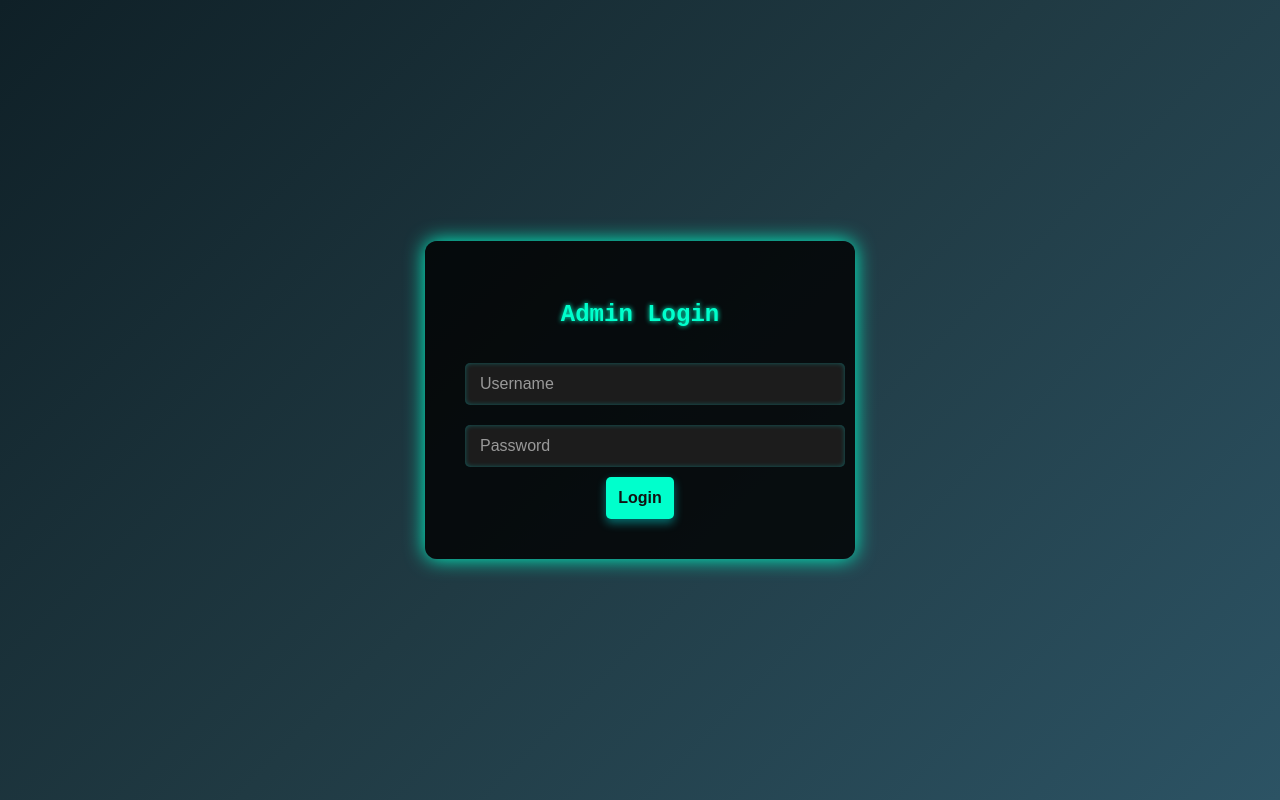
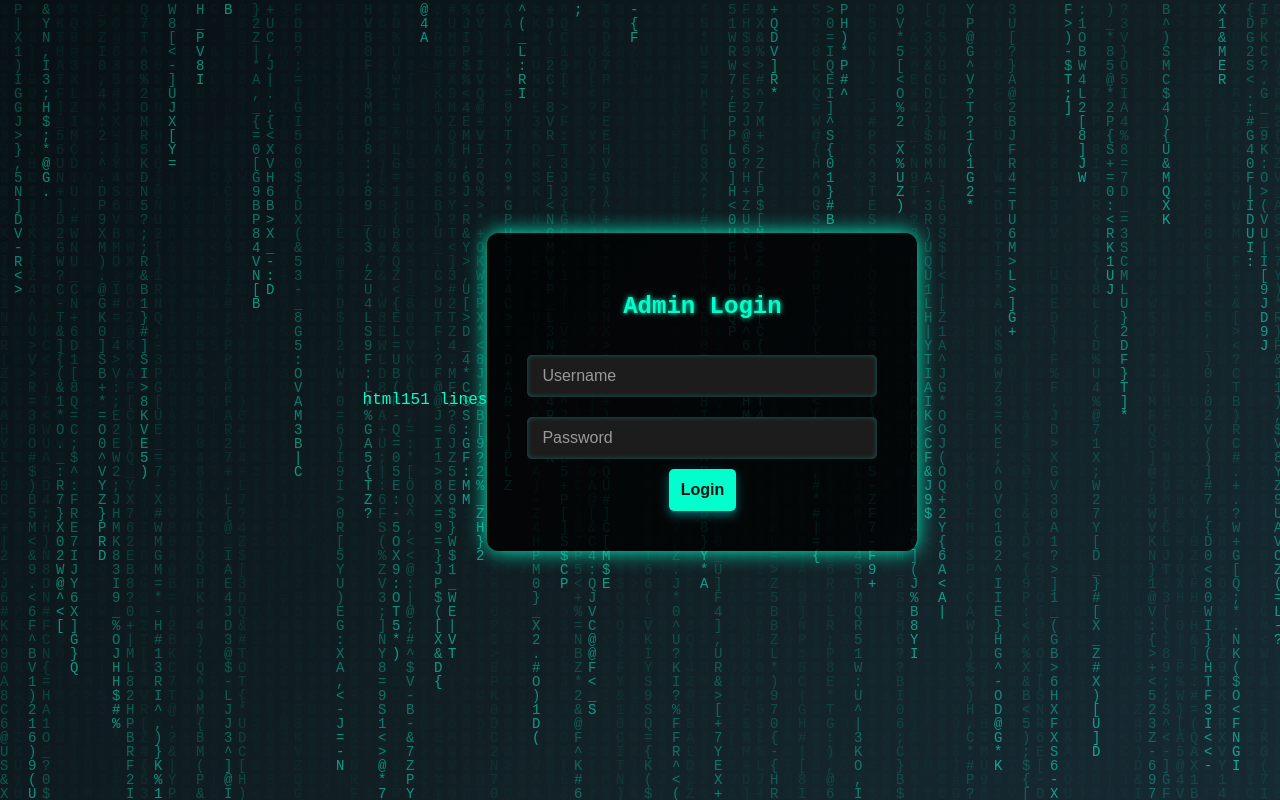
Before and after one commit to ALLSafeSecurityORG/ALLsafe, a Flask app: page /admin_login in a window 1280 px wide. Run offline with Flask 3, Linux system fonts and the light colour scheme; data that the repository does not hold is empty; parts of the project's set-up code (start-up, migrations or seed data) failed here and were passed over.

Commit message:
Update admin_login.html

```diff
--- a/Final-proj/templates/admin_login.html
+++ b/Final-proj/templates/admin_login.html
@@ -1,92 +1,282 @@
+html151 lines
+
 <!DOCTYPE html>
+
 <html lang="en">
+
 <head>
+
     <meta charset="UTF-8">
+
+    <meta name="viewport" content="width=device-width, initial-scale=1.0">
+
     <title>Admin Login</title>
+
     <style>
+
         body {
+
             margin: 0;
+
             padding: 0;
+
             background: linear-gradient(135deg, #0f2027, #203a43, #2c5364);
+
             font-family: 'Courier New', monospace;
+
             display: flex;
+
             justify-content: center;
+
             align-items: center;
+
             height: 100vh;
+
             color: #00ffcc;
+
             overflow: hidden;
+
         }
 
-        .login-box {
-            background: rgba(0, 0, 0, 0.8);
-            padding: 40px;
-            border-radius: 12px;
-            box-shadow: 0 0 20px #00ffcc;
-            width: 350px;
-            text-align: center;
-            animation: fadeIn 1s ease-in-out;
+
+        canvas {
+
+            position: fixed;
+
+            top: 0;
+
+            left: 0;
+
+            width: 100%;
+
+            height: 100%;
+
+            z-index: -1;
+
+            opacity: 0.5;
+
         }
 
-        .login-box h2 {
-            margin-bottom: 25px;
-            color: #00ffcc;
-            font-size: 24px;
-            text-shadow: 0 0 5px #00ffcc;
+
+        .login-box {
+
+            background: rgba(0, 0, 0, 0.8);
+
+            padding: 40px;
+
+            border-radius: 12px;
+
+            box-shadow: 0 0 20px #00ffcc;
+
+            width: 350px;
+
+            text-align: center;
+
+            animation: fadeIn 1s ease-in-out;
+
+            z-index: 1;
+
         }
 
-        .login-box input {
-            width: 100%;
-            padding: 12px 15px;
-            margin: 10px 0;
-            border: none;
-            border-radius: 5px;
-            background-color: #1c1c1c;
+
+        .login-box h2 {
+
+            margin-bottom: 25px;
+
             color: #00ffcc;
-            font-size: 16px;
-            box-shadow: inset 0 0 5px rgba(0, 255, 255, 0.3);
+
+            font-size: 24px;
+
+            text-shadow: 0 0 5px #00ffcc;
+
         }
 
-        .login-box input::placeholder {
-            color: #999;
+
+        .login-box input {
+
+            width: 100%;
+
+            padding: 12px 15px;
+
+            margin: 10px 0;
+
+            border: none;
+
+            border-radius: 5px;
+
+            background-color: #1c1c1c;
+
+            color: #00ffcc;
+
+            font-size: 16px;
+
+            box-shadow: inset 0 0 5px rgba(0, 255, 255, 0.3);
+
         }
 
-        .login-box button {
-            padding: 12px;
-            background: #00ffcc;
-            color: #121212;
-            border: none;
-            border-radius: 5px;
-            font-size: 16px;
-            font-weight: bold;
-            cursor: pointer;
-            transition: background 0.3s, transform 0.2s;
-            box-shadow: 0 4px 10px rgba(0, 255, 255, 0.4);
+
+        .login-box input::placeholder {
+
+            color: #999;
+
         }
 
-        .login-box button:hover {
-            background: #00bfa6;
-            transform: translateY(-2px);
+
+        .login-box button {
+
+            padding: 12px;
+
+            background: #00ffcc;
+
+            color: #121212;
+
+            border: none;
+
+            border-radius: 5px;
+
+            font-size: 16px;
+
+            font-weight: bold;
+
+            cursor: pointer;
+
+            transition: background 0.3s, transform 0.2s;
+
+            box-shadow: 0 4px 10px rgba(0, 255, 255, 0.4);
+
         }
 
-        @keyframes fadeIn {
-            from { opacity: 0; transform: scale(0.9); }
-            to { opacity: 1; transform: scale(1); }
+
+        .login-box button:hover {
+
+            background: #00bfa6;
+
+            transform: translateY(-2px);
+
         }
 
+
+        @keyframes fadeIn {
+
+            from { opacity: 0; transform: scale(0.9); }
+
+            to { opacity: 1; transform: scale(1); }
+
+        }
+
+
         @media (max-width: 400px) {
+
             .login-box {
+
                 width: 90%;
+
                 padding: 30px 20px;
+
             }
+
         }
+
     </style>
+
 </head>
+
 <body>
+
+    <canvas id="matrix"></canvas>
+
     <form method="POST" action="{{ url_for('routes.admin_login') }}" class="login-box">
+
         <h2>Admin Login</h2>
+
         <input type="text" name="username" placeholder="Username" required />
+
         <input type="password" name="password" placeholder="Password" required />
+
         <button type="submit">Login</button>
+
     </form>
+
+
+    <script>
+
+        // Matrix effect code
+
+        const canvas = document.getElementById('matrix');
+
+        const ctx = canvas.getContext('2d');
+
+
+        canvas.height = window.innerHeight;
+
+        canvas.width = window.innerWidth;
+
+
+        const chars = 'ABCDEFGHIJKLMNOPQRSTUVWXYZ0123456789@#$%^&*()_+-=[]{}|;:,.<>?';
+
+        const fontSize = 14;
+
+        const columns = canvas.width/fontSize;
+
+        const drops = [];
+
+
+        for(let x = 0; x < columns; x++) {
+
+            drops[x] = 1;
+
+        }
+
+
+        function draw() {
+
+            ctx.fillStyle = 'rgba(0, 0, 0, 0.05)';
+
+            ctx.fillRect(0, 0, canvas.width, canvas.height);
+
+
+
+            ctx.fillStyle = '#00ffcc';
+
+            ctx.font = fontSize + 'px Courier New';
+
+
+            for(let i = 0; i < drops.length; i++) {
+
+                const text = chars.charAt(Math.floor(Math.random() * chars.length));
+
+                ctx.fillText(text, i*fontSize, drops[i]*fontSize);
+
+
+
+                if(drops[i]*fontSize > canvas.height && Math.random() > 0.975)
+
+                    drops[i] = 0;
+
+
+
+                drops[i]++;
+
+            }
+
+        }
+
+
+        setInterval(draw, 33);
+
+
+        // Resize canvas when window is resized
+
+        window.addEventListener('resize', () => {
+
+            canvas.height = window.innerHeight;
+
+            canvas.width = window.innerWidth;
+
+        });
+
+    </script>
+
 </body>
+
 </html>
```
